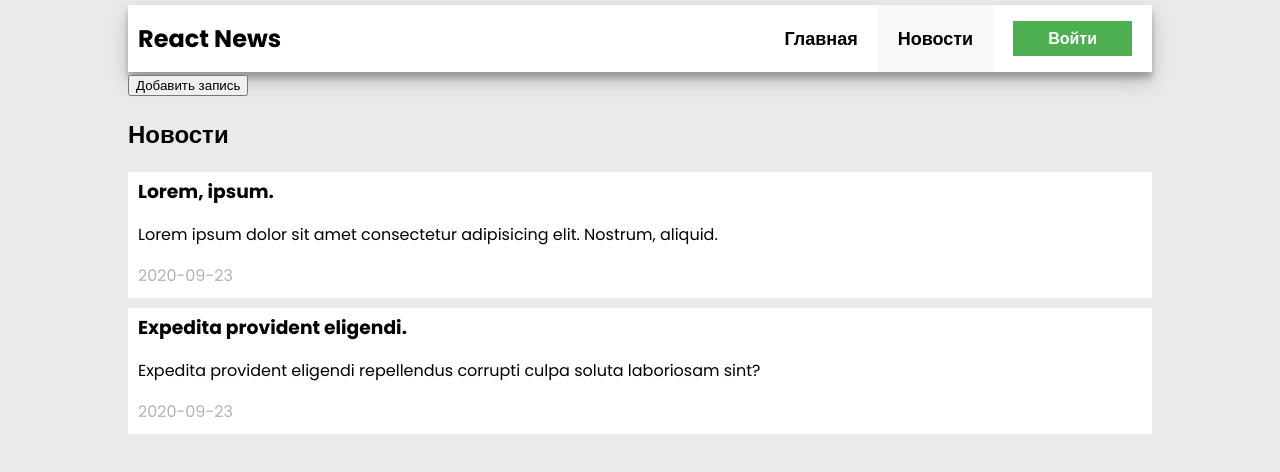
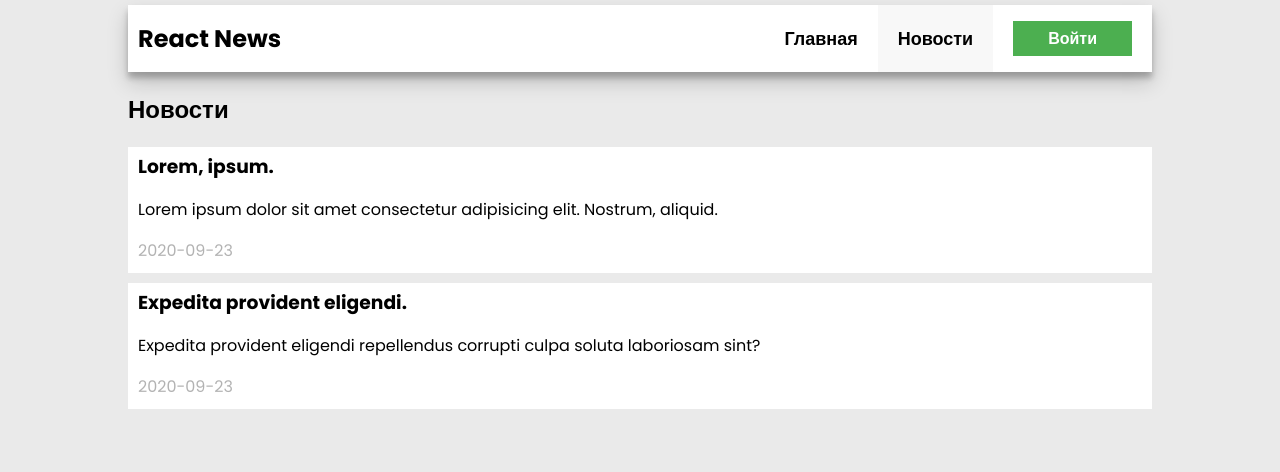
Before and after one commit to dvnikolaev/react-redux-news, a React (Create React App) app: page /news in a window 1280 px wide. Shown: the top 472 px of the page. Built offline with nearby package versions, Linux system fonts and the light colour scheme.

Commit message:
add check isAuth

```diff
--- a/src/components/news-add/news-add.js
+++ b/src/components/news-add/news-add.js
@@ -1,16 +1,28 @@
 import React, { useState } from 'react';
+import { connect } from 'react-redux';
 
+import './news-add.css';
 import NewsModal from './news-modal/news-modal';
 
-const NewsAdd = () => {
+const NewsAdd = ({isAuth}) => {
   const [isOpen, setIsOpen] = useState(false);
 
   const renderModal = isOpen ? <NewsModal setIsOpen={setIsOpen} /> : null;
 
+  if (!isAuth) {
+    return null;
+  }
+
   return <>
-    <button onClick={() => setIsOpen(true)}>Добавить запись</button>
+    <button className="button button--add-news" onClick={() => setIsOpen(true)}>Добавить запись</button>
     {renderModal}
   </>
 }
 
-export default NewsAdd;
+const mapStateToProps = state => {
+  return {
+    isAuth: state.auth.isAuth
+  }
+}
+
+export default connect(mapStateToProps)(NewsAdd);
```
